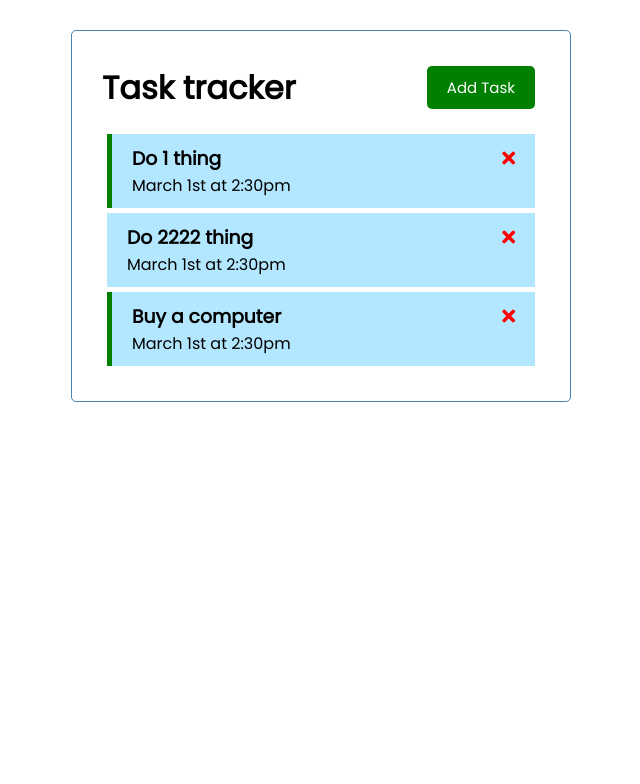
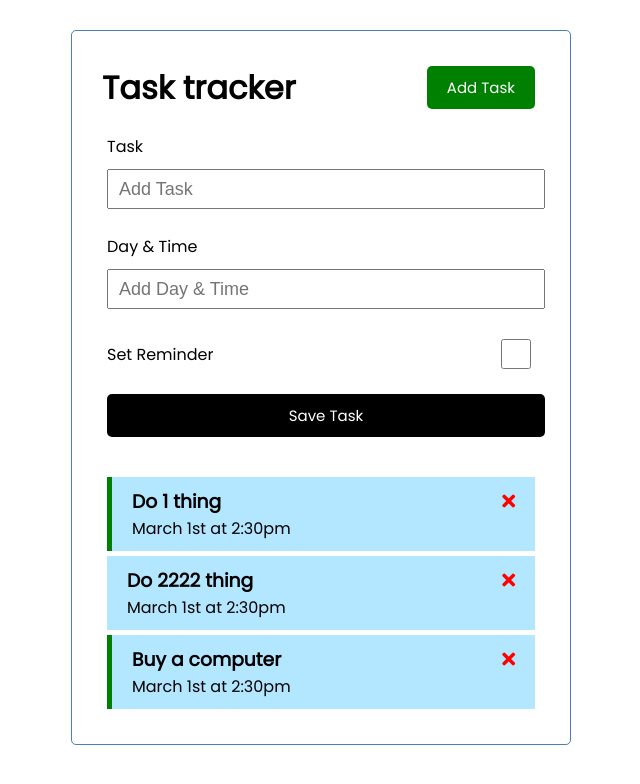
Before and after one commit to balao1312/vue-practice, a Vue app: page / in a window 1280 px wide. Shown: the top 784 px of the page, without its empty margins (319-959 px from the left). Built offline with nearby package versions, Linux system fonts and the light colour scheme.

Commit message:
addTask.vue and function

```diff
--- a/src/App.vue
+++ b/src/App.vue
@@ -1,6 +1,7 @@
 <template>
   <div class="container">
     <Header title="Task tracker" />
+    <AddTask @add-task="addTask" />
     <Tasks
       @toggle-reminder="toggleReminder"
       @delete-task="deleteTask"
@@ -11,6 +12,7 @@
 
 <script>
 import Header from "./components/Header";
+import AddTask from "./components/AddTask";
 import Tasks from "./components/Tasks";
 
 export default {
@@ -18,6 +20,7 @@
   components: {
     Header,
     Tasks,
+    AddTask,
   },
   data() {
     return {
@@ -47,6 +50,10 @@
     ];
   },
   methods: {
+    addTask(task) {
+      // this.tasks.push(task);   //same as blow
+      this.tasks = [...this.tasks, task];
+    },
     deleteTask(id) {
       if (confirm("Are you sure?")) {
         console.log(`Deleting task ${id}`);
--- /dev/null
+++ b/src/components/AddTask.vue
@@ -0,0 +1,95 @@
+<template>
+  <form @submit="onSubmit" class="add-form">
+    <div class="form-control">
+      <label>Task</label>
+      <input type="text" v-model="text" name="text" placeholder="Add Task" />
+    </div>
+    <div class="form-control">
+      <label>Day & Time</label>
+      <input
+        type="text"
+        v-model="day"
+        name="day"
+        placeholder="Add Day & Time"
+      />
+    </div>
+    <div class="form-control form-control-check">
+      <label>Set Reminder</label>
+      <input type="checkbox" v-model="reminder" name="reminder" />
+    </div>
+
+    <input type="submit" value="Save Task" class="btn btn-block" />
+  </form>
+</template>
+
+<script>
+export default {
+  name: "AddTask",
+  data() {
+    return {
+      text: "",
+      day: "",
+      reminder: false,
+    };
+  },
+  methods: {
+    onSubmit(e) {
+      e.preventDefault();
+
+      if (!this.text) {
+        alert("Please input some task.");
+        return;
+      }
+
+      const newTask = {
+        id: Math.floor(Math.random() * 1000),
+        text: this.text,
+        day: this.day,
+        reminder: this.reminder,
+      };
+
+      this.text = "";
+      this.day = "";
+      this.reminder = "";
+
+      console.log(`Adding new task ${newTask}`);
+      this.$emit("add-task", newTask);
+    },
+  },
+};
+</script>
+
+<style scoped>
+.add-form {
+  margin-bottom: 40px;
+}
+.form-control {
+  margin: 20px 0;
+}
+.form-control label {
+  display: block;
+  margin: 5px;
+  /* background-color: hsl(150, 100%, 50%); */
+}
+.form-control input {
+  width: 100%;
+  height: 40px;
+  margin: 5px;
+  padding: 0px 10px;
+  font-size: 18px;
+}
+.form-control-check {
+  display: flex;
+  /* flex-direction: column; */
+  align-items: center;
+  justify-content: center;
+  /* background-color: hsl(150, 100%, 50%); */
+}
+.form-control-check label {
+  flex: 10;
+}
+.form-control-check input {
+  flex: 1;
+  height: 30px;
+}
+</style>
--- a/src/components/Task.vue
+++ b/src/components/Task.vue
@@ -34,7 +34,7 @@
 .task:hover {
   background: hsl(200, 100%, 50%);
 }
-.task.reminder {
+.reminder {
   border-left: 5px solid green;
 }
 .task h3 {
```
